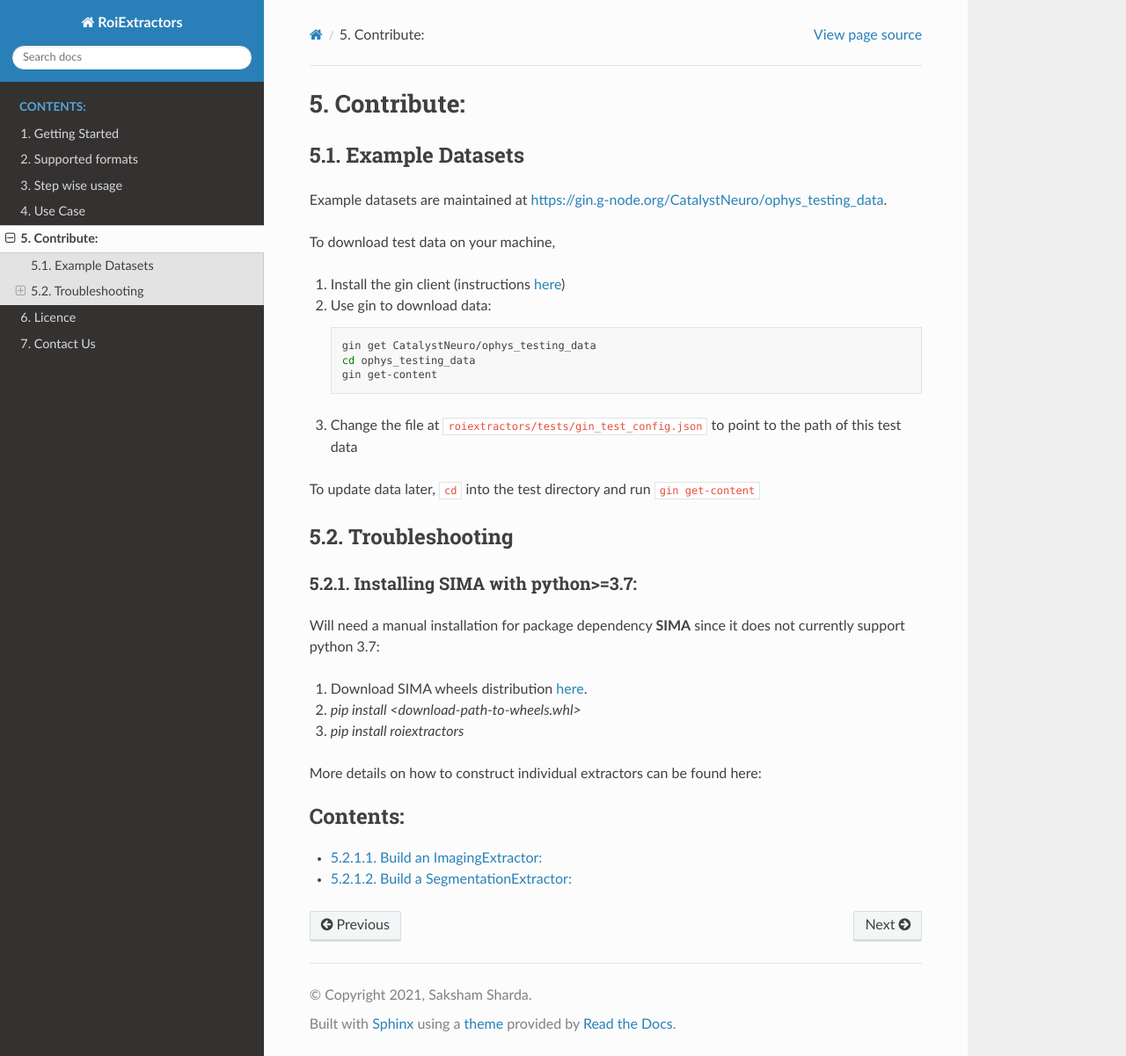
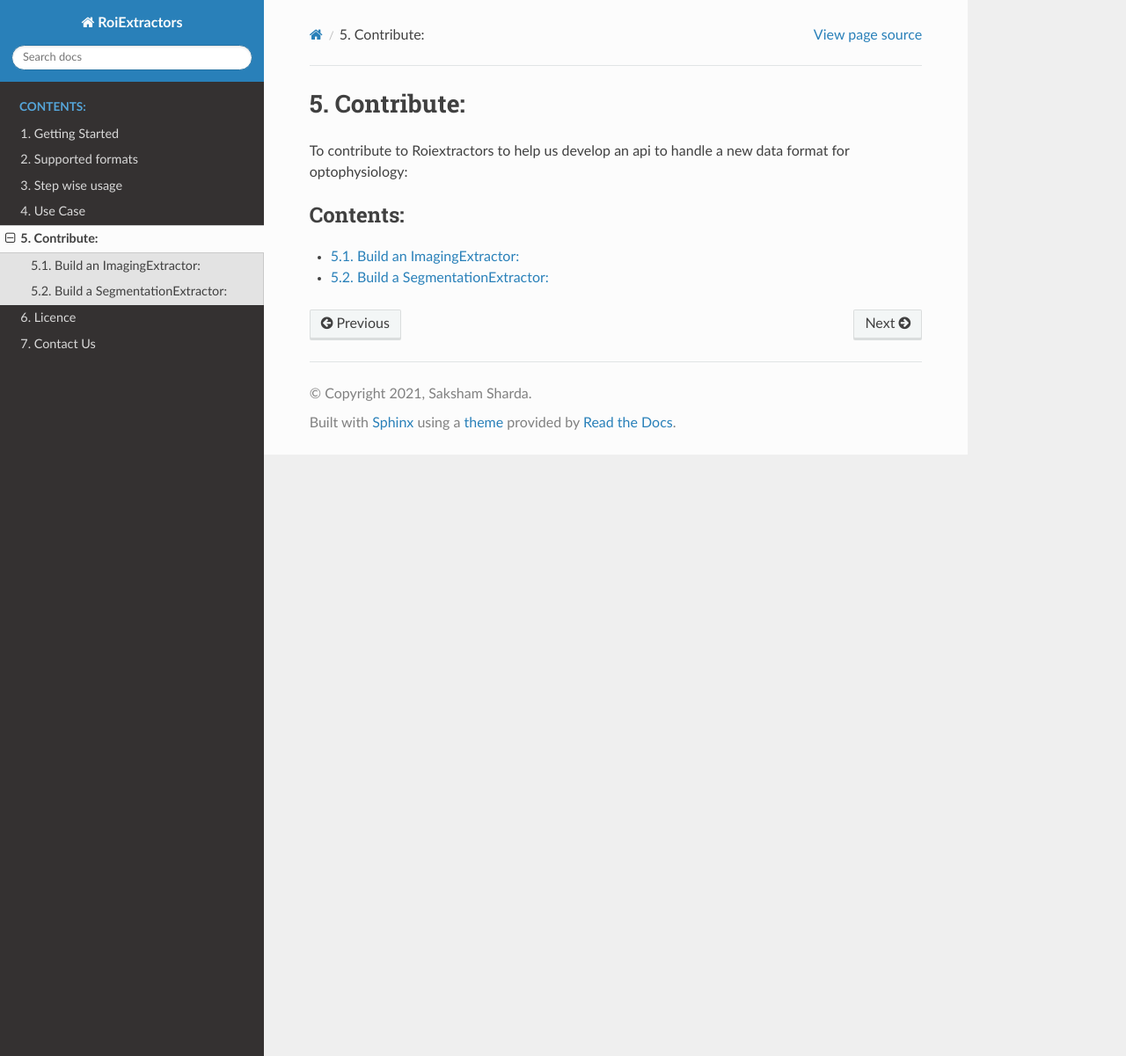
Before and after one commit to catalystneuro/roiextractors, a Sphinx documentation site: the page built from docs/source/contribute.rst, in a window 1280 px wide and 1201 px high. Shown: the whole window at 88% size. Built offline with Sphinx 7.4.7 and the Read the Docs theme 2.0.0, drawn with Linux system fonts in a browser that asks for light colours.

Commit message:
rollback contribute.rst

```diff
--- a/docs/source/contribute.rst
+++ b/docs/source/contribute.rst
@@ -1,38 +1,7 @@
 Contribute:
 ===========
 
-Example Datasets
-----------------
-
-Example datasets are maintained at https://gin.g-node.org/CatalystNeuro/ophys_testing_data.
-
-To download test data on your machine,
-
-1. Install the gin client (instructions `here <https://gin.g-node.org/G-Node/Info/wiki/GIN+CLI+Setup#linux>`_)
-2. Use gin to download data:
-
-   .. code-block:: bash
-
-      gin get CatalystNeuro/ophys_testing_data
-      cd ophys_testing_data
-      gin get-content
-
-3. Change the file at ``roiextractors/tests/gin_test_config.json`` to point to the path of this test data
-
-To update data later, ``cd`` into the test directory and run ``gin get-content``
-
-Troubleshooting
----------------
-
-Installing SIMA with python>=3.7:
-________________________________
-Will need a manual installation for package dependency **SIMA** since it does not currently support python 3.7:
-
-1.   Download SIMA wheels distribution `here <https://www.lfd.uci.edu/~gohlke/pythonlibs/#sima>`_.
-2.  `pip install <download-path-to-wheels.whl>`
-3.  `pip install roiextractors`
-
-More details on how to construct individual extractors can be found here:
+To contribute to Roiextractors to help us develop an api to handle a new data format for optophysiology:
 
 .. toctree::
    :maxdepth: 1
```
